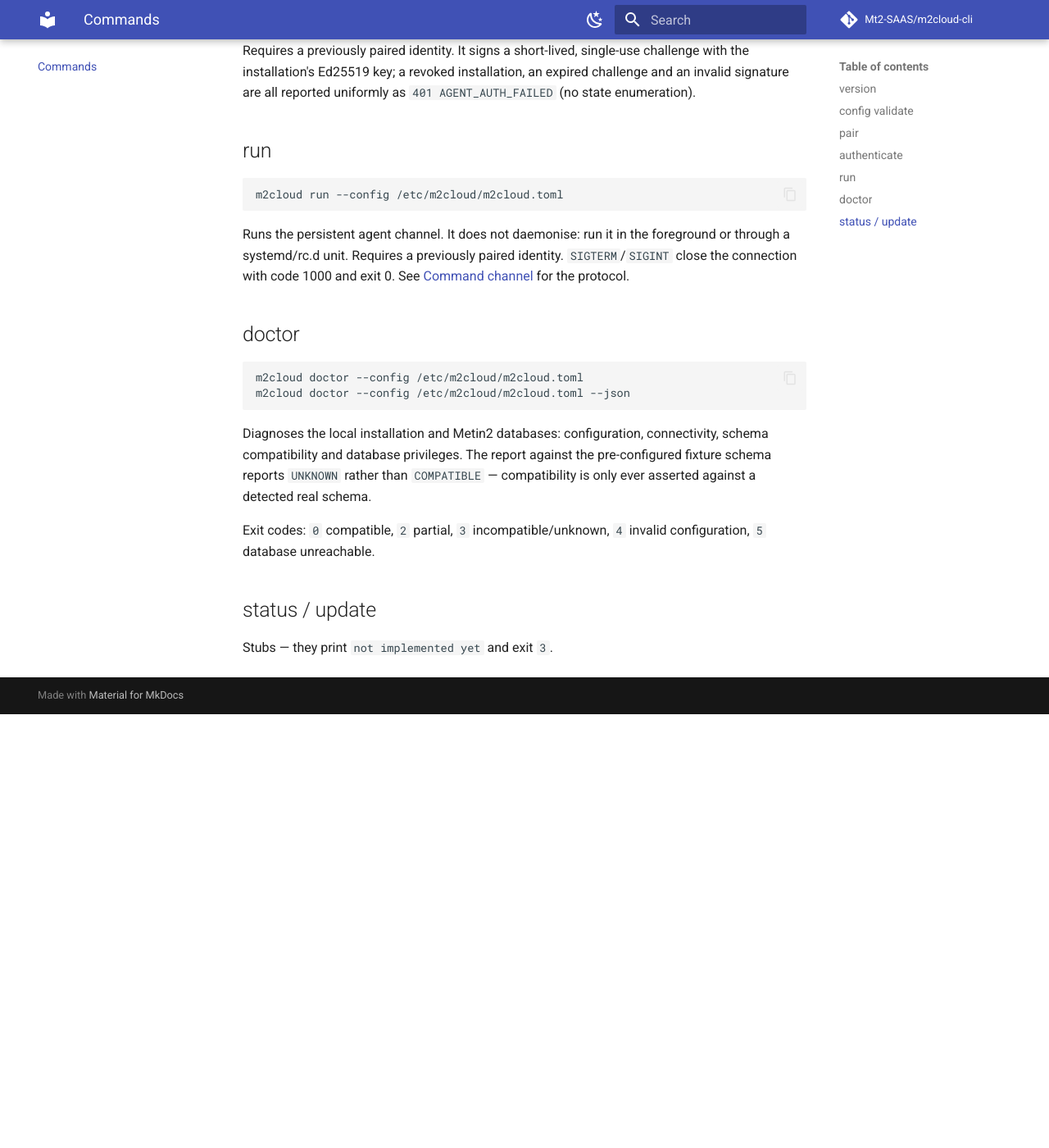
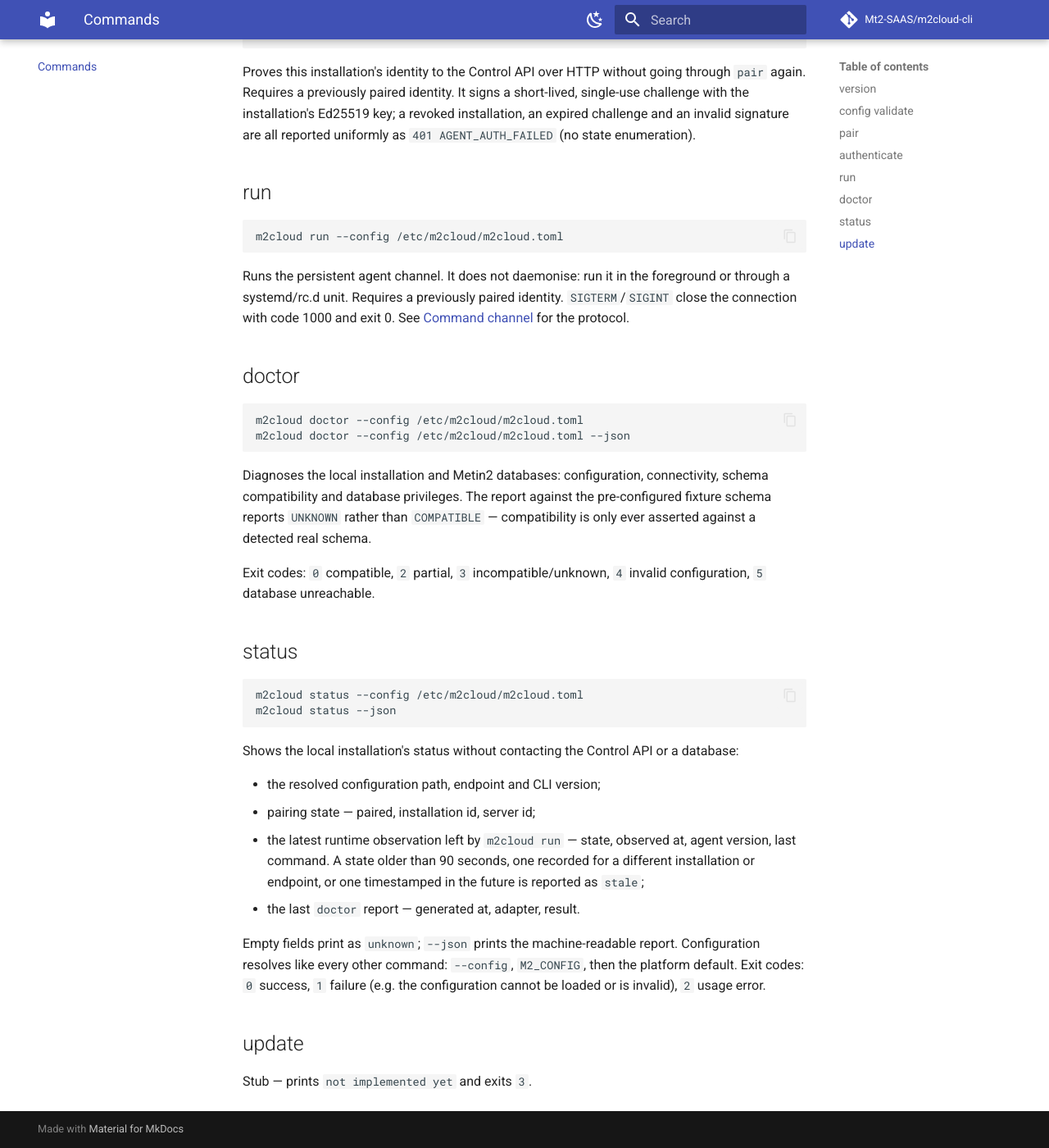
Before and after one commit to Mt2-SAAS/m2cloud-cli, an MkDocs documentation site: the page built from docs/commands.md, in a window 1280 px wide and 1400 px high, scrolled down 1270 px. Shown: the whole window at 82% size. Built offline with MkDocs 1.6.1 and Material for MkDocs 9.7.7, drawn with Linux system fonts in a browser that asks for light colours; comment, search, counter and statistics services are not loaded; before the commit the page ends 2141 px from its top, so only the background shows below that; some of the changed text lies outside the part shown.

Commit message:
docs: sync CLI documentation site (m2cloud v0.1.38)

````diff
--- a/docs/commands.md
+++ b/docs/commands.md
@@ -30,7 +30,9 @@ echo "$TOKEN" | m2cloud pair --config m2cloud.toml
 
 Exchanges a one-use pairing token for this installation's identity:
 
-1. loads `--config <path.toml>` (required — there is no default path);
+1. loads its configuration — an explicit `--config <path.toml>`, `M2_CONFIG`,
+   or the platform default (`/etc/m2cloud/agent.toml` on Linux,
+   `/usr/local/etc/m2cloud/agent.toml` on FreeBSD);
 2. ensures an Ed25519 installation key pair exists under `agent.data_dir`,
    generating one on first use. An existing key is always reused, never
    regenerated: it is the installation's identity;
@@ -82,6 +84,29 @@ schema.
 Exit codes: `0` compatible, `2` partial, `3` incompatible/unknown, `4` invalid
 configuration, `5` database unreachable.
 
-## status / update
+## status
 
-Stubs — they print `not implemented yet` and exit `3`.
+```sh
+m2cloud status --config /etc/m2cloud/m2cloud.toml
+m2cloud status --json
+```
+
+Shows the local installation's status without contacting the Control API or a
+database:
+
+- the resolved configuration path, endpoint and CLI version;
+- pairing state — paired, installation id, server id;
+- the latest runtime observation left by `m2cloud run` — state, observed at,
+  agent version, last command. A state older than 90 seconds, one recorded for
+  a different installation or endpoint, or one timestamped in the future is
+  reported as `stale`;
+- the last `doctor` report — generated at, adapter, result.
+
+Empty fields print as `unknown`; `--json` prints the machine-readable report.
+Configuration resolves like every other command: `--config`, `M2_CONFIG`, then
+the platform default. Exit codes: `0` success, `1` failure (e.g. the
+configuration cannot be loaded or is invalid), `2` usage error.
+
+## update
+
+Stub — prints `not implemented yet` and exits `3`.
````
Also changed, not shown: docs/index.md (+6 -3 lines), docs/install.md (+1 -1 lines), docs/reference.md (+2 -1 lines).
